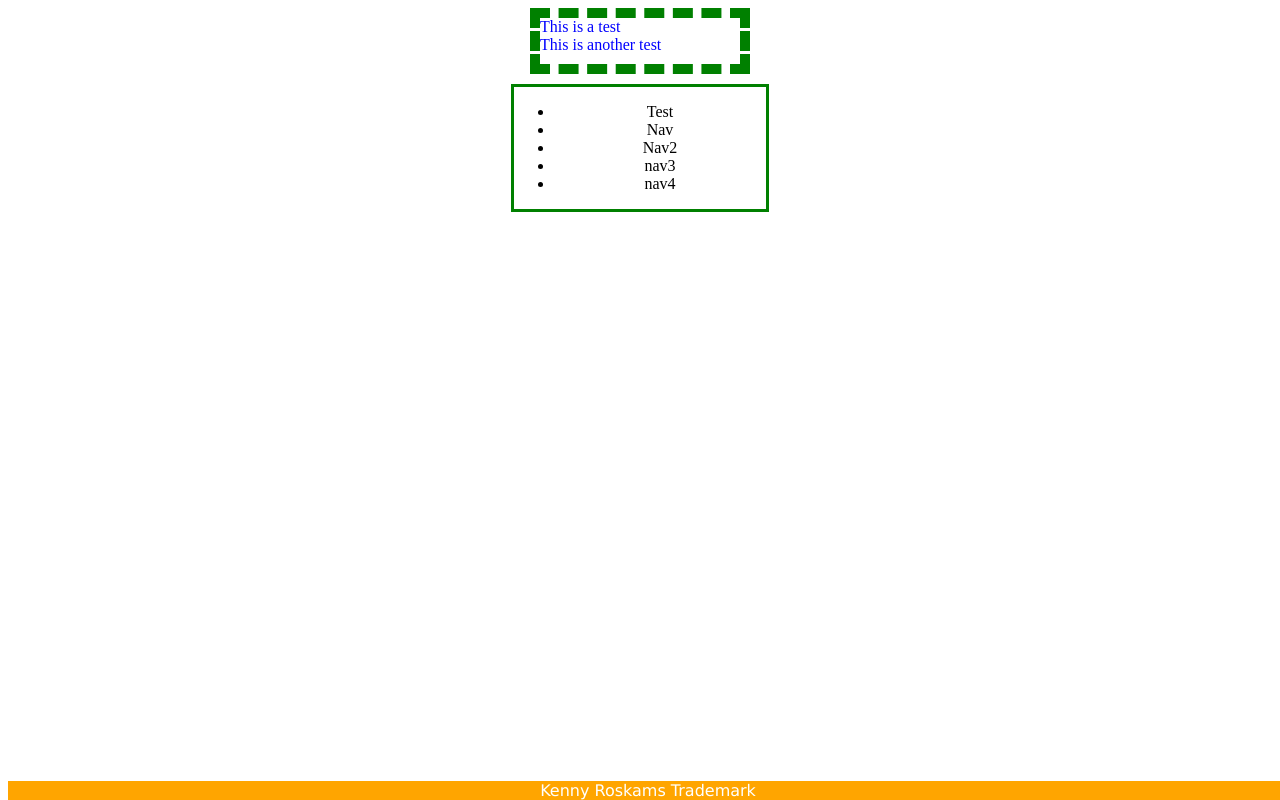
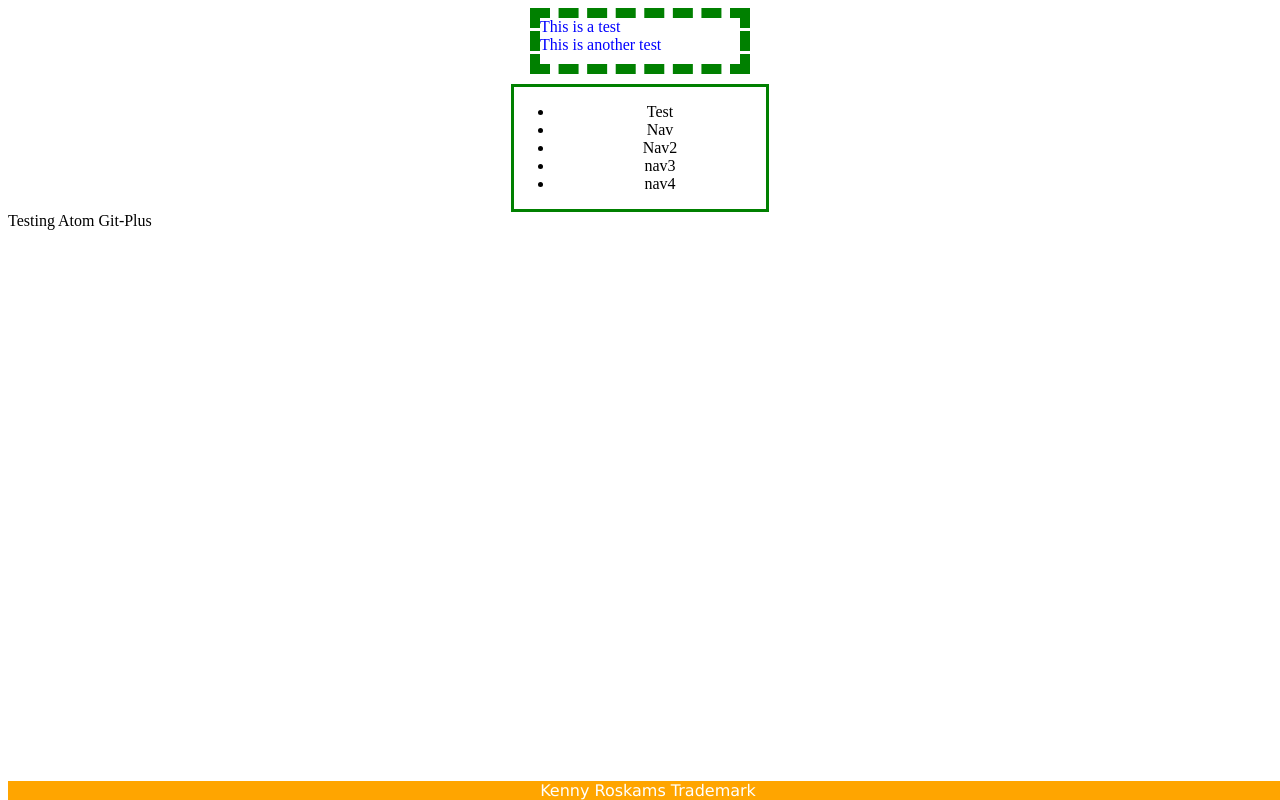
Before and after one commit to PizzaAanHuis/google-homepage, a plain HTML site: page index.html in a window 1280 px wide. Drawn offline with Linux system fonts and the light colour scheme.

Commit message:
Testing Git Plus package

```diff
--- a/index.html
+++ b/index.html
@@ -25,6 +25,7 @@
   </div>
   <div id="footer">
     <p>Kenny Roskams Trademark</p>
+    <o>Testing Atom Git-Plus</o>
   </div>
 </body>
 
```
